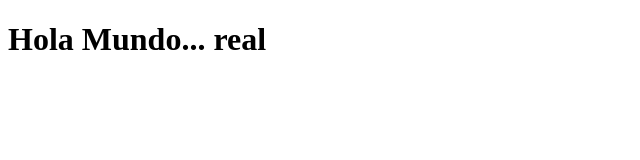
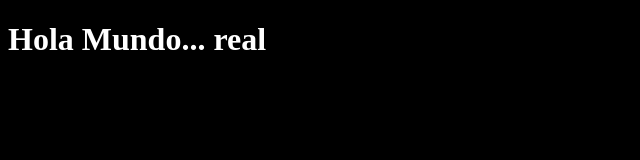
Before and after one commit to victorCantaP/test_concursos, a plain HTML site: page index.html in a window 1280 px wide. Shown: the whole page, without its empty margins (0-640 px from the left). Drawn offline with Linux system fonts and the light colour scheme.

Commit message:
Cree carpetas archivos css, js y modifique index.html y aplique estilos

```diff
--- /dev/null
+++ b/css/estilos.css
@@ -0,0 +1,5 @@
+* {
+    background: black;
+    color: white;
+    font-weight: bold;
+}
--- a/index.html
+++ b/index.html
@@ -4,6 +4,7 @@
     <meta charset="UTF-8">
     <meta name="viewport" content="width=device-width, initial-scale=1.0">
     <title>Document</title>
+    <link rel="stylesheet" href="css/estilos.css">
 </head>
 <body>
     <h1>Hola Mundo... real</h1>
--- /dev/null
+++ b/js/misscripts.js
@@ -0,0 +1 @@
+// Probando github
```
